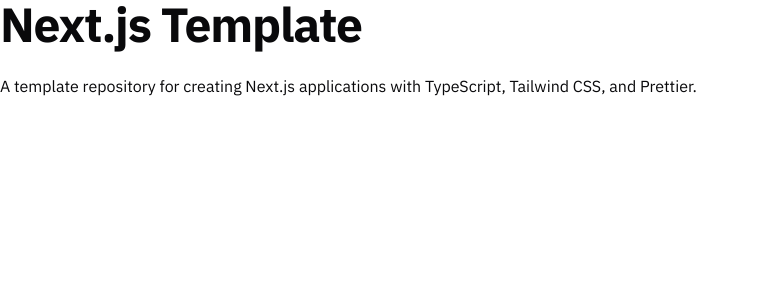
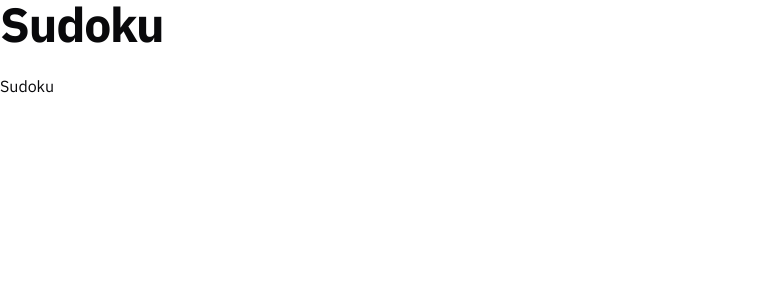
Before and after one commit to Popa-42/sudoku, a Next.js app: page / in a window 1280 px wide. Shown: the top 300 px of the page, without its empty margins (0-759 px from the left). Built offline with nearby package versions, Linux system fonts and the light colour scheme.

Commit message:
Rename project to "Sudoku"

```diff
--- a/package.json
+++ b/package.json
@@ -1,5 +1,5 @@
 {
-  "name": "nextjs-template",
+  "name": "sudoku",
   "version": "0.1.0",
   "private": true,
   "scripts": {
--- a/src/app/layout.tsx
+++ b/src/app/layout.tsx
@@ -24,8 +24,8 @@
 });
 
 export const metadata: Metadata = {
-  title: "Next.js Template",
-  description: "A Next.js template repository.",
+  title: "Sudoku",
+  description: "Sudoku",
   icons: [
     {
       rel: "icon",
--- a/src/app/page.tsx
+++ b/src/app/page.tsx
@@ -1,8 +1,8 @@
 export default function Home() {
   return (
     <div>
-      <h1>Next.js Template</h1>
-      <p>A template repository for creating Next.js applications with TypeScript, Tailwind CSS, and Prettier.</p>
+      <h1>Sudoku</h1>
+      <p>Sudoku</p>
     </div>
   );
 }
```
Also changed, not shown: 2 other files (tests, documents, lock files or other folders).
